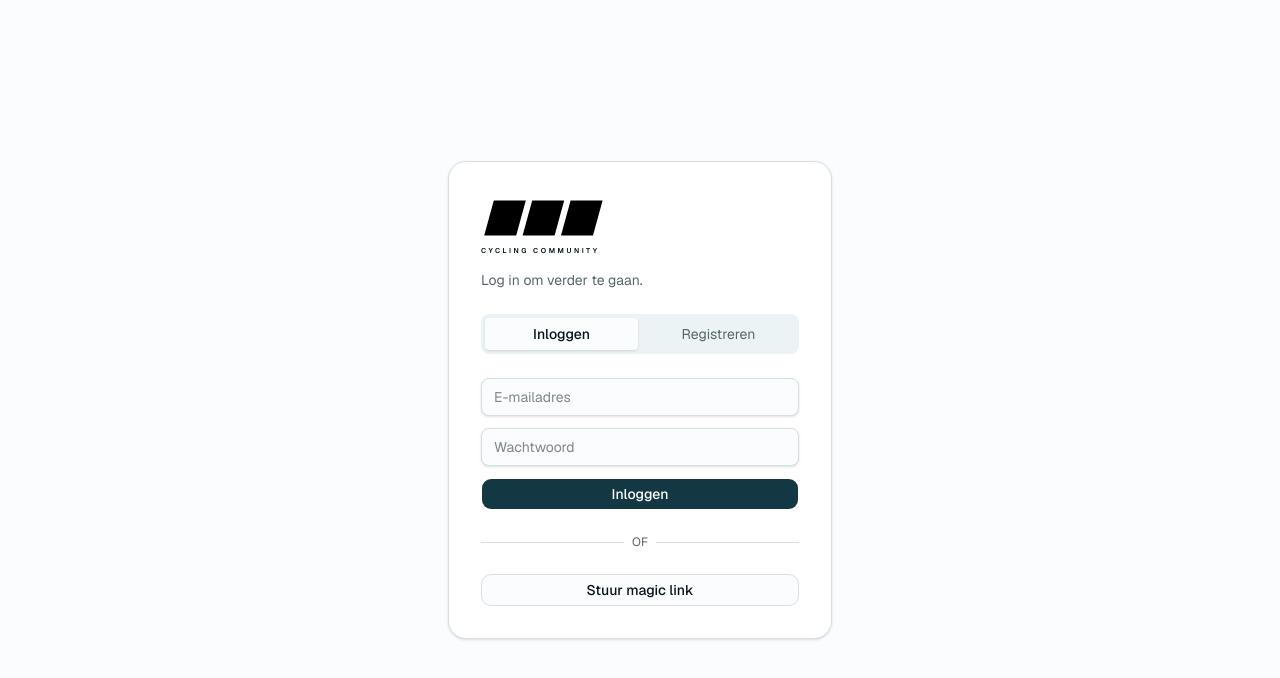
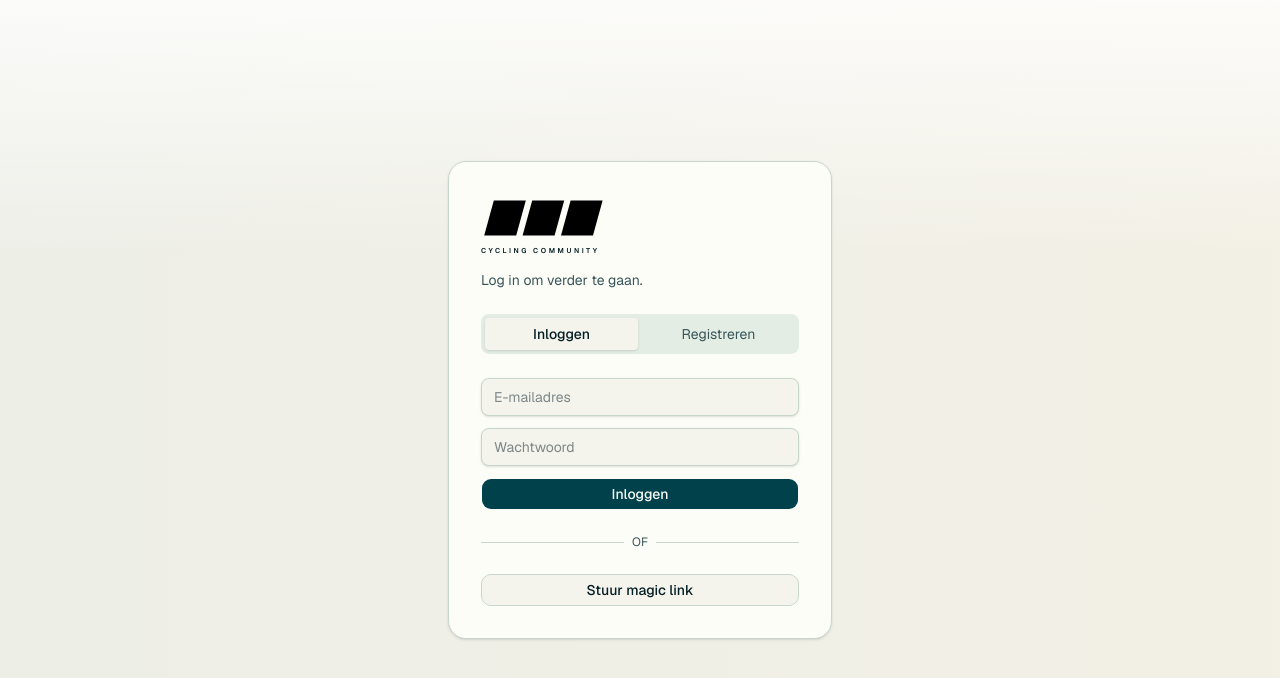
Before and after one commit to stjinne89/zwb-platform, a Next.js app: page /login in a window 1280 px wide. Shown: the top 678 px of the page. Built offline with nearby package versions, Linux system fonts and the light colour scheme.

Commit message:
Verwerk tenuekleuren in app-thema

```diff
--- a/src/app/(app)/layout.tsx
+++ b/src/app/(app)/layout.tsx
@@ -37,8 +37,8 @@ export default async function AppLayout({
   const displayName = profile?.display_name ?? user.email ?? "";
 
   return (
-    <div className="flex min-h-screen flex-col">
-      <header className="relative border-b bg-card/40 backdrop-blur">
+    <div className="app-shell flex min-h-screen flex-col">
+      <header className="relative border-b-2 border-accent/80 bg-card/85 shadow-sm shadow-primary/5 backdrop-blur">
         <nav className="mx-auto flex max-w-6xl items-center gap-4 px-4 py-3 md:gap-6">
           <Link
             href="/dashboard"
@@ -54,7 +54,7 @@ export default async function AppLayout({
               <li key={item.href}>
                 <Link
                   href={item.href}
-                  className="text-muted-foreground hover:text-foreground"
+                  className="text-muted-foreground hover:text-primary"
                 >
                   {item.label}
                 </Link>
@@ -69,7 +69,7 @@ export default async function AppLayout({
           <div className="flex items-center gap-2">
             <Link
               href="/profiel"
-              className="hidden text-sm text-muted-foreground hover:text-foreground md:inline"
+              className="hidden text-sm text-muted-foreground hover:text-primary md:inline"
             >
               {displayName}
             </Link>
--- a/src/app/globals.css
+++ b/src/app/globals.css
@@ -39,11 +39,12 @@
   --color-popover: var(--popover);
   --color-card-foreground: var(--card-foreground);
   --color-card: var(--card);
-  /* ZWB brand colors — accessible directly via bg-zwb-petrol etc. */
-  --color-zwb-petrol: oklch(0.32 0.045 220);
-  --color-zwb-petrol-dark: oklch(0.18 0.025 220);
-  --color-zwb-sage: oklch(0.55 0.04 210);
-  --color-zwb-gold: oklch(0.7 0.08 80);
+  /* ZWB jersey colors, available as bg-zwb-petrol etc. */
+  --color-zwb-petrol: var(--zwb-petrol);
+  --color-zwb-petrol-dark: var(--zwb-petrol-dark);
+  --color-zwb-teal: var(--zwb-teal);
+  --color-zwb-sage: var(--zwb-sage);
+  --color-zwb-gold: var(--zwb-gold);
   --radius-sm: calc(var(--radius) * 0.6);
   --radius-md: calc(var(--radius) * 0.8);
   --radius-lg: var(--radius);
@@ -55,38 +56,46 @@
 
 /* ---------- Light theme (default) ---------- */
 :root {
-  --background: oklch(0.99 0.003 220);
-  --foreground: oklch(0.18 0.025 220);
-  --card: oklch(1 0 0);
-  --card-foreground: oklch(0.18 0.025 220);
-  --popover: oklch(1 0 0);
-  --popover-foreground: oklch(0.18 0.025 220);
-  --primary: oklch(0.32 0.045 220);                 /* ZWB petrol */
-  --primary-foreground: oklch(0.99 0.003 80);
-  --secondary: oklch(0.95 0.015 220);
-  --secondary-foreground: oklch(0.32 0.045 220);
-  --muted: oklch(0.96 0.008 220);
-  --muted-foreground: oklch(0.5 0.02 220);
-  --accent: oklch(0.7 0.08 80);                     /* ZWB gold */
-  --accent-foreground: oklch(0.18 0.025 220);
+  --zwb-cream: #f5f6f0;
+  --zwb-paper: #fbfbf7;
+  --zwb-petrol: #004653;
+  --zwb-petrol-dark: #0a2b34;
+  --zwb-teal: #1f6068;
+  --zwb-sage: #7f9590;
+  --zwb-gold: #b8873d;
+
+  --background: oklch(0.965 0.011 103);
+  --foreground: oklch(0.22 0.034 215);
+  --card: oklch(0.992 0.006 103);
+  --card-foreground: oklch(0.22 0.034 215);
+  --popover: oklch(0.992 0.006 103);
+  --popover-foreground: oklch(0.22 0.034 215);
+  --primary: oklch(0.34 0.071 209);                 /* deep jersey petrol */
+  --primary-foreground: oklch(0.99 0.006 103);
+  --secondary: oklch(0.9 0.026 178);                /* pale jersey sage */
+  --secondary-foreground: oklch(0.28 0.058 204);
+  --muted: oklch(0.935 0.015 150);
+  --muted-foreground: oklch(0.43 0.036 205);
+  --accent: oklch(0.63 0.101 77);                   /* jersey gold */
+  --accent-foreground: oklch(0.19 0.031 210);
   --destructive: oklch(0.577 0.245 27.325);
-  --border: oklch(0.9 0.012 220);
-  --input: oklch(0.9 0.012 220);
-  --ring: oklch(0.7 0.08 80);                       /* gold focus */
-  --chart-1: oklch(0.32 0.045 220);
-  --chart-2: oklch(0.55 0.04 210);
-  --chart-3: oklch(0.7 0.08 80);
-  --chart-4: oklch(0.45 0.04 220);
-  --chart-5: oklch(0.65 0.06 210);
+  --border: oklch(0.86 0.022 157);
+  --input: oklch(0.86 0.022 157);
+  --ring: oklch(0.63 0.101 77);
+  --chart-1: oklch(0.34 0.071 209);
+  --chart-2: oklch(0.42 0.063 194);
+  --chart-3: oklch(0.63 0.101 77);
+  --chart-4: oklch(0.58 0.039 177);
+  --chart-5: oklch(0.49 0.039 205);
   --radius: 0.625rem;
-  --sidebar: oklch(0.985 0.005 220);
-  --sidebar-foreground: oklch(0.18 0.025 220);
-  --sidebar-primary: oklch(0.32 0.045 220);
-  --sidebar-primary-foreground: oklch(0.985 0.003 80);
-  --sidebar-accent: oklch(0.95 0.015 220);
-  --sidebar-accent-foreground: oklch(0.32 0.045 220);
-  --sidebar-border: oklch(0.9 0.012 220);
-  --sidebar-ring: oklch(0.7 0.08 80);
+  --sidebar: oklch(0.985 0.008 103);
+  --sidebar-foreground: oklch(0.22 0.034 215);
+  --sidebar-primary: oklch(0.34 0.071 209);
+  --sidebar-primary-foreground: oklch(0.99 0.006 103);
+  --sidebar-accent: oklch(0.9 0.026 178);
+  --sidebar-accent-foreground: oklch(0.28 0.058 204);
+  --sidebar-border: oklch(0.86 0.022 157);
+  --sidebar-ring: oklch(0.63 0.101 77);
 }
 
 /* ---------- Dark theme ---------- */
@@ -131,7 +140,108 @@
   body {
     @apply bg-background text-foreground;
   }
+  html:not(.dark) body {
+    background-image:
+      linear-gradient(180deg, rgb(255 255 255 / 0.78), rgb(255 255 255 / 0) 16rem),
+      linear-gradient(90deg, rgb(0 70 83 / 0.032), rgb(184 135 61 / 0.038));
+    background-attachment: fixed;
+  }
+  html.dark body {
+    background-image:
+      linear-gradient(180deg, rgb(10 43 52 / 0.44), rgb(10 43 52 / 0) 18rem),
+      linear-gradient(90deg, rgb(31 96 104 / 0.13), rgb(184 135 61 / 0.07));
+    background-attachment: fixed;
+  }
   html {
     @apply font-sans;
   }
 }
+
+@layer components {
+  .app-shell {
+    isolation: isolate;
+    position: relative;
+  }
+
+  .app-shell > header,
+  .app-shell > main {
+    position: relative;
+    z-index: 1;
+  }
+
+  html:not(.dark) .app-shell::before,
+  html:not(.dark) .app-shell::after,
+  html.dark .app-shell::before,
+  html.dark .app-shell::after {
+    content: "";
+    pointer-events: none;
+    position: fixed;
+    z-index: 0;
+  }
+
+  html:not(.dark) .app-shell::before {
+    height: 24rem;
+    inset: 3.75rem 0 auto;
+    background:
+      linear-gradient(132deg, transparent 0 18%, rgb(0 70 83 / 0.08) 18% 32%, transparent 32%),
+      linear-gradient(149deg, transparent 0 34%, rgb(31 96 104 / 0.1) 34% 49%, transparent 49%),
+      linear-gradient(28deg, transparent 0 45%, rgb(127 149 144 / 0.1) 45% 61%, transparent 61%),
+      linear-gradient(156deg, transparent 0 62%, rgb(184 135 61 / 0.13) 62% 66%, transparent 66%);
+    -webkit-mask-image: linear-gradient(180deg, black 0%, black 68%, transparent 100%);
+    mask-image: linear-gradient(180deg, black 0%, black 68%, transparent 100%);
+  }
+
+  html.dark .app-shell::before {
+    height: 25rem;
+    inset: 3.75rem 0 auto;
+    background:
+      linear-gradient(132deg, transparent 0 18%, rgb(31 96 104 / 0.14) 18% 32%, transparent 32%),
+      linear-gradient(149deg, transparent 0 34%, rgb(127 149 144 / 0.1) 34% 49%, transparent 49%),
+      linear-gradient(28deg, transparent 0 45%, rgb(255 255 255 / 0.055) 45% 61%, transparent 61%),
+      linear-gradient(156deg, transparent 0 62%, rgb(184 135 61 / 0.18) 62% 66%, transparent 66%);
+    -webkit-mask-image: linear-gradient(180deg, black 0%, black 66%, transparent 100%);
+    mask-image: linear-gradient(180deg, black 0%, black 66%, transparent 100%);
+  }
+
+  html:not(.dark) .app-shell::after {
+    height: 18rem;
+    opacity: 0.82;
+    right: max(0px, calc((100vw - 72rem) / 2));
+    top: 8rem;
+    width: min(34rem, 76vw);
+    background:
+      linear-gradient(35deg, transparent 0 40%, rgb(0 70 83 / 0.08) 40% 56%, transparent 56%),
+      linear-gradient(145deg, transparent 0 46%, rgb(31 96 104 / 0.09) 46% 61%, transparent 61%),
+      linear-gradient(165deg, transparent 0 58%, rgb(184 135 61 / 0.14) 58% 64%, transparent 64%);
+    clip-path: polygon(0 12%, 100% 0, 100% 72%, 76% 100%, 18% 82%);
+  }
+
+  html.dark .app-shell::after {
+    height: 18rem;
+    opacity: 0.7;
+    right: max(0px, calc((100vw - 72rem) / 2));
+    top: 8rem;
+    width: min(34rem, 76vw);
+    background:
+      linear-gradient(35deg, transparent 0 40%, rgb(31 96 104 / 0.16) 40% 56%, transparent 56%),
+      linear-gradient(145deg, transparent 0 46%, rgb(127 149 144 / 0.11) 46% 61%, transparent 61%),
+      linear-gradient(165deg, transparent 0 58%, rgb(184 135 61 / 0.2) 58% 64%, transparent 64%);
+    clip-path: polygon(0 12%, 100% 0, 100% 72%, 76% 100%, 18% 82%);
+  }
+
+  @media (max-width: 640px) {
+    html:not(.dark) .app-shell::before,
+    html.dark .app-shell::before {
+      height: 19rem;
+      inset-inline: -14rem -8rem;
+    }
+
+    html:not(.dark) .app-shell::after,
+    html.dark .app-shell::after {
+      height: 14rem;
+      right: -8rem;
+      top: 7rem;
+      width: 28rem;
+    }
+  }
+}
--- a/src/app/layout.tsx
+++ b/src/app/layout.tsx
@@ -37,8 +37,8 @@ export const metadata: Metadata = {
 
 export const viewport: Viewport = {
   themeColor: [
-    { media: "(prefers-color-scheme: light)", color: "#1f3a47" },
-    { media: "(prefers-color-scheme: dark)", color: "#1f3a47" },
+    { media: "(prefers-color-scheme: light)", color: "#004653" },
+    { media: "(prefers-color-scheme: dark)", color: "#0a2b34" },
   ],
 };
 
```
